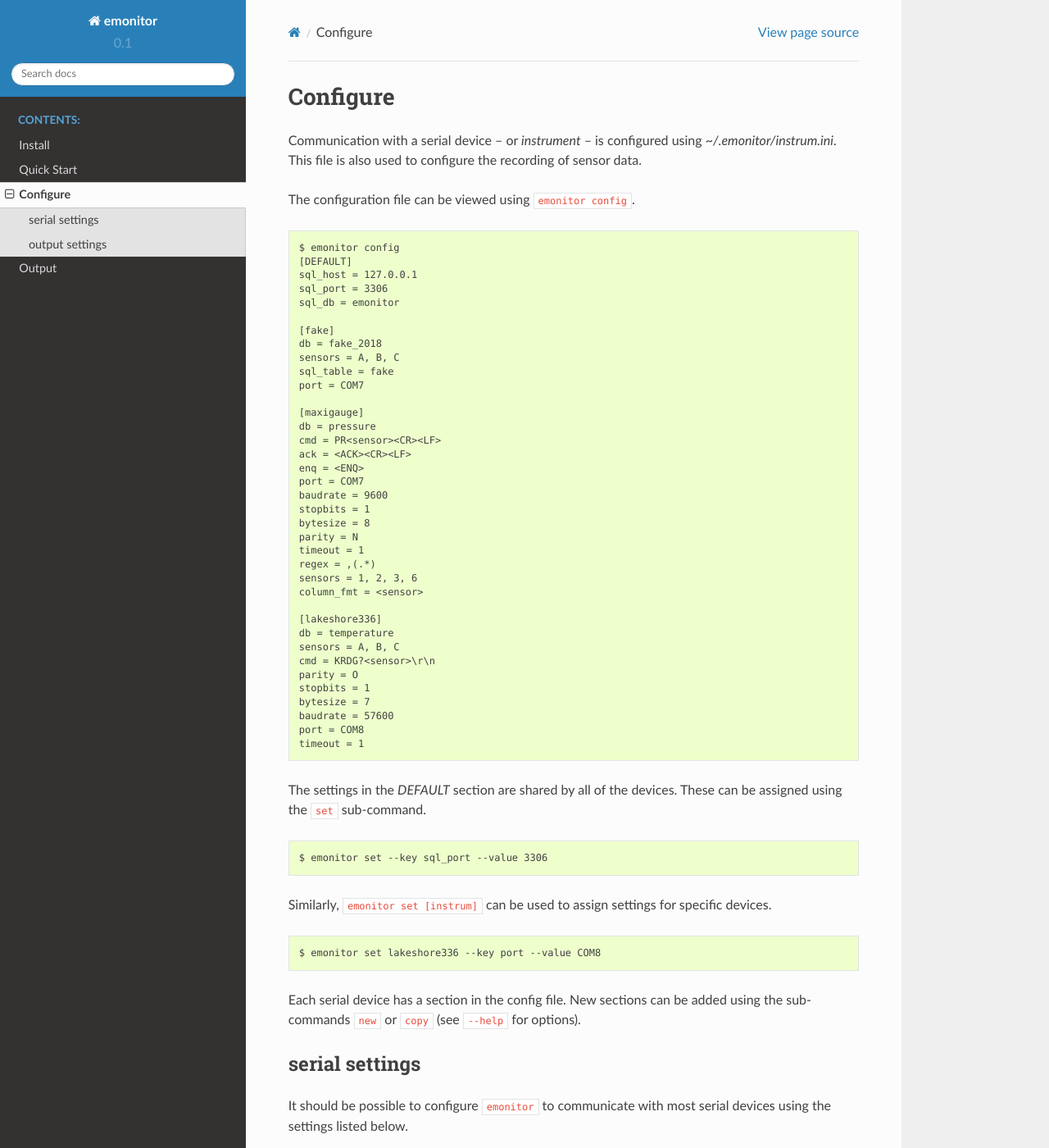
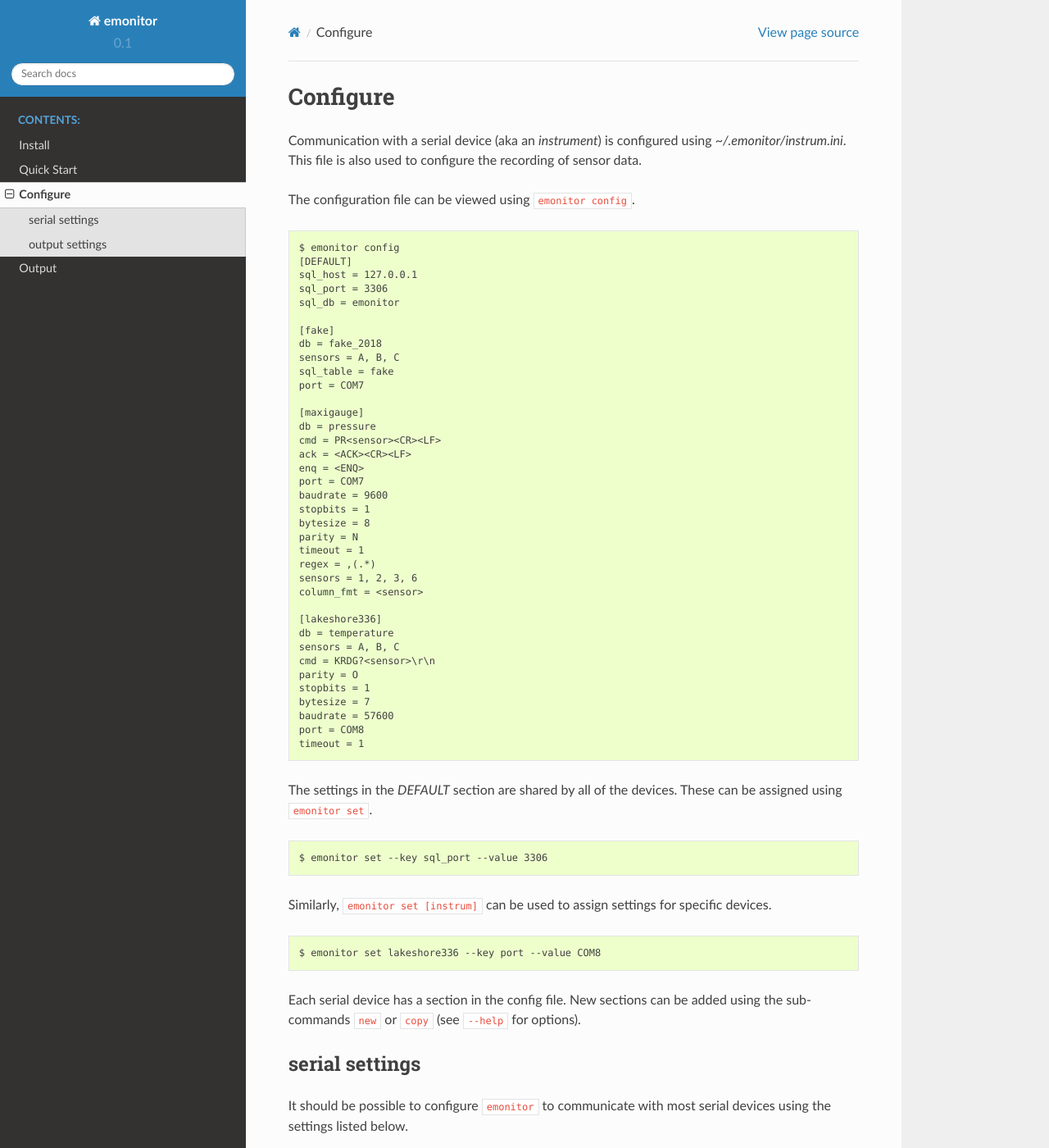
Before and after one commit to ad3ller/emonitor, a Sphinx documentation site: the page built from docs/source/configure.rst, in a window 1280 px wide and 1400 px high. Shown: the whole window at 82% size. Built offline with Sphinx 7.4.7 and the Read the Docs theme 2.0.0, drawn with Linux system fonts in a browser that asks for light colours.

```diff
--- a/docs/source/configure.rst
+++ b/docs/source/configure.rst
@@ -1,7 +1,7 @@
 Configure
 =========
 
-Communication with a serial device -- or *instrument* -- is configured using `~/.emonitor/instrum.ini`.  This file is also used
+Communication with a serial device (aka an *instrument*) is configured using `~/.emonitor/instrum.ini`.  This file is also used
 to configure the recording of sensor data.
 
 The configuration file can be viewed using ``emonitor config``. ::
@@ -44,7 +44,7 @@
     port = COM8
     timeout = 1
 
-The settings in the `DEFAULT` section are shared by all of the devices.  These can be assigned using the ``set`` sub-command.
+The settings in the `DEFAULT` section are shared by all of the devices.  These can be assigned using ``emonitor set``.
 
 ::
 
```
Also changed, not shown: 2 other files.
